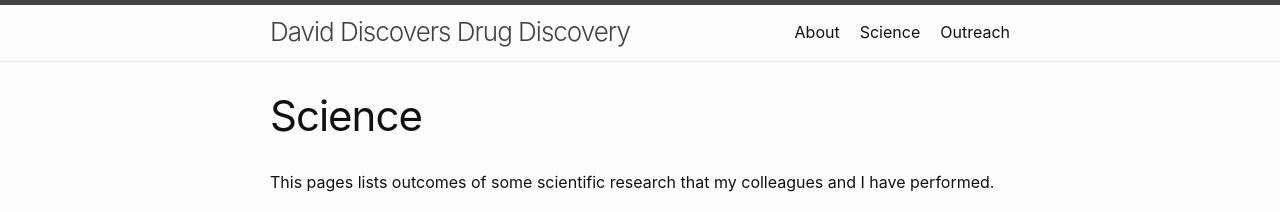
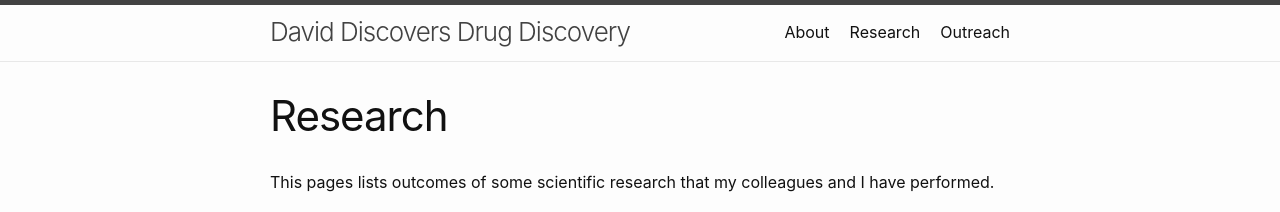
Before and after one commit to Accio/accio.github.io, a Jekyll site: the page built from _pages/research.md, in a window 1280 px wide and 900 px high. Shown: the top 212 px of the window. Built offline with Jekyll 4.4.1, drawn with Linux system fonts in a browser that asks for light colours.

Commit message:
research

```diff
--- a/_config.yml
+++ b/_config.yml
@@ -22,7 +22,7 @@ show_excerpts: true
 
 header_pages:
   - _pages/about.md
-  - _pages/science.md
+  - _pages/research.md
   - _pages/outreach.md
 
 paginate: 5
--- a/_pages/science.md
+++ b/_pages/research.md
@@ -1,7 +1,7 @@
 ---
 layout: page
-title: Science
-permalink: /science/
+title: Research
+permalink: /research/
 author_profile: true
 mathjax: true
 ---
```
